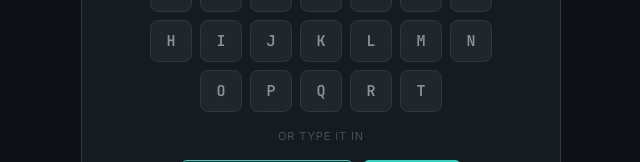
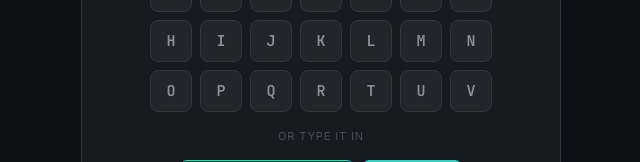
Before and after one commit to caseyhand/ED-leaderboard, a React (Vite) app: page / in a window 1280 px wide. Shown: the part 404-566 px from the top of the page, without its empty margins (319-959 px from the left). Built offline with nearby package versions, Linux system fonts and the light colour scheme.

Commit message:
Add week 7/5-7/11, unblind by default with names from Wendy's sheet, DATA_VERSION 11

```diff
--- a/src/App.jsx
+++ b/src/App.jsx
@@ -8,12 +8,12 @@ import TrendView from './components/TrendView';
 import HoursView from './components/HoursView';
 import './App.css';
 
-const DATA_VERSION = 10; // bump this every time you add a new week
+const DATA_VERSION = 11; // bump this every time you add a new week
 
 export default function App() {
   const [weeks, setWeeks] = useLocalStorage('lb-weeks', SEED_WEEKS);
   const [names, setNames] = useLocalStorage('lb-names', DEFAULT_NAMES);
-  const [unblinded, setUnblinded] = useLocalStorage('lb-unblinded', false);
+  const [unblinded, setUnblinded] = useLocalStorage('lb-unblinded', true);
   const [currentUser, setCurrentUser] = useLocalStorage('lb-current-user', null);
   const [dataVersion, setDataVersion] = useLocalStorage('lb-data-version', 0);
   const [selectedWeekIdx, setSelectedWeekIdx] = useState(0);
@@ -29,6 +29,8 @@ export default function App() {
   useEffect(() => {
     if (dataVersion < DATA_VERSION) {
       setWeeks(SEED_WEEKS);
+      setNames(DEFAULT_NAMES);
+      setUnblinded(true);
       setDataVersion(DATA_VERSION);
     }
   }, [dataVersion]);
@@ -70,7 +72,6 @@ export default function App() {
   function handleLogout() {
     setIsAdmin(false);
     setView('leaderboard');
-    setUnblinded(false);
   }
 
   // First-visit letter picker — show if no letter set yet
@@ -86,7 +87,7 @@ export default function App() {
             <div className="onboard-divider" />
 
             <p className="onboard-prompt">
-              Wendy's email included your blinded letter identifier.<br />
+              Wendy's email included your letter identifier.<br />
               Enter it below to highlight your row on the leaderboard.
             </p>
 
@@ -227,7 +228,7 @@ export default function App() {
                 )}
               </div>
             </div>
-            <Leaderboard week={selectedWeek} weeks={weeks} names={names} unblinded={unblinded && isAdmin} currentUser={currentUser} />
+            <Leaderboard week={selectedWeek} weeks={weeks} names={names} unblinded={unblinded} currentUser={currentUser} />
           </>
         )}
 
@@ -236,14 +237,14 @@ export default function App() {
             week={null}
             weeks={weeks}
             names={names}
-            unblinded={unblinded && isAdmin}
+            unblinded={unblinded}
             currentUser={currentUser}
             seasonMode={true}
           />
         )}
 
         {view === 'trends' && (
-          <TrendView weeks={weeks} names={names} currentUser={currentUser} unblinded={unblinded && isAdmin} />
+          <TrendView weeks={weeks} names={names} currentUser={currentUser} unblinded={unblinded} />
         )}
 
         {view === 'hours' && (
@@ -252,7 +253,7 @@ export default function App() {
             weeks={weeks}
             names={names}
             currentUser={currentUser}
-            unblinded={unblinded && isAdmin}
+            unblinded={unblinded}
           />
         )}
 
@@ -273,7 +274,7 @@ export default function App() {
       <footer className="footer">
         <span>ED Physician Productivity Dashboard</span>
         <span className="footer-sep">·</span>
-        <span>Data is blinded by default</span>
+        <span>Names visible by default</span>
         <span className="footer-sep">·</span>
         <span>Vituity / Trinity Health</span>
       </footer>
--- a/src/data.js
+++ b/src/data.js
@@ -1,4 +1,34 @@
 export const SEED_WEEKS = [
+  {
+    id: "2026-W28",
+    label: "Week of 7/5–7/11",
+    dateRange: "Jul 5–11, 2026",
+    hoursWorked: { C: 27, L: 27, B: 25, O: 16, V: 35, H: 24, N: 17, M: 23, J: 20, U: 9, K: 16, F: 34, A: 8, D: 27, G: 16, P: 9, Q: 0, I: 0, R: 0, T: 0, E: 0 },
+    physicians: [
+      { letter: "C", pts: 69, pthr: 2.56, esi1: 0, esi2: 13, esi3: 56, esi4: 0, esi5: 0 },
+      { letter: "L", pts: 66, pthr: 2.44, esi1: 2, esi2: 15, esi3: 42, esi4: 7, esi5: 0 },
+      { letter: "B", pts: 61, pthr: 2.44, esi1: 0, esi2: 12, esi3: 38, esi4: 11, esi5: 0 },
+      { letter: "O", pts: 36, pthr: 2.25, esi1: 1, esi2: 4, esi3: 24, esi4: 6, esi5: 1 },
+      { letter: "V", pts: 73, pthr: 2.09, esi1: 0, esi2: 20, esi3: 46, esi4: 7, esi5: 0 },
+      { letter: "H", pts: 50, pthr: 2.08, esi1: 0, esi2: 4, esi3: 34, esi4: 10, esi5: 2 },
+      { letter: "N", pts: 35, pthr: 2.06, esi1: 0, esi2: 9, esi3: 25, esi4: 1, esi5: 0 },
+      { letter: "M", pts: 47, pthr: 2.04, esi1: 0, esi2: 12, esi3: 33, esi4: 2, esi5: 0 },
+      { letter: "J", pts: 40, pthr: 2.00, esi1: 1, esi2: 7, esi3: 25, esi4: 7, esi5: 0 },
+      { letter: "U", pts: 18, pthr: 2.00, esi1: 0, esi2: 4, esi3: 11, esi4: 3, esi5: 0 },
+      { letter: "K", pts: 30, pthr: 1.88, esi1: 1, esi2: 9, esi3: 19, esi4: 1, esi5: 0 },
+      { letter: "F", pts: 60, pthr: 1.76, esi1: 0, esi2: 23, esi3: 33, esi4: 4, esi5: 0 },
+      { letter: "A", pts: 12, pthr: 1.50, esi1: 0, esi2: 0, esi3: 8, esi4: 4, esi5: 0 },
+      { letter: "D", pts: 39, pthr: 1.44, esi1: 0, esi2: 9, esi3: 30, esi4: 0, esi5: 0 },
+      { letter: "G", pts: 22, pthr: 1.38, esi1: 0, esi2: 5, esi3: 15, esi4: 2, esi5: 0 },
+      { letter: "P", pts: 12, pthr: 1.33, esi1: 1, esi2: 3, esi3: 6, esi4: 2, esi5: 0 },
+      { letter: "Q", pts: 0, pthr: null, esi1: 0, esi2: 0, esi3: 0, esi4: 0, esi5: 0 },
+      { letter: "I", pts: 0, pthr: null, esi1: 0, esi2: 0, esi3: 0, esi4: 0, esi5: 0 },
+      { letter: "R", pts: 0, pthr: null, esi1: 0, esi2: 0, esi3: 0, esi4: 0, esi5: 0 },
+      { letter: "T", pts: 0, pthr: null, esi1: 0, esi2: 0, esi3: 0, esi4: 0, esi5: 0 },
+      { letter: "E", pts: 0, pthr: null, esi1: 0, esi2: 0, esi3: 0, esi4: 0, esi5: 0 },
+    ]
+  },
+
   {
     id: "2026-W27",
     label: "Week of 6/28–7/4",
@@ -250,5 +280,5 @@ export const SEED_WEEKS = [
   },
 ];
 
-export const DEFAULT_NAMES = { "H": "Casey" };
+export const DEFAULT_NAMES = { "A": "Sam Krass", "B": "Daniel DiSandro", "C": "Curtis Lehman", "D": "Colleen Urban", "E": "Russell Yoon", "F": "Pollianne Bianchi", "G": "John Makopoulos", "H": "Steven Hand", "I": "Christopher Kleinberg", "J": "Gregory Casey", "K": "Michele Azer", "L": "Brad Bendesky", "M": "Ronald Lutz", "N": "Wendymarie Gejer", "O": "Denis Dollard", "P": "Sechin Jain", "Q": "Anya McDermott", "R": "Courtney Bethel", "T": "Kari Kulp", "U": "Olivia Bowles", "V": "Samuel Farris" };
 export const ADMIN_PASSWORD = "ed2025";
```
Also changed, not shown: 2 other files (tests, documents, lock files or other folders).
